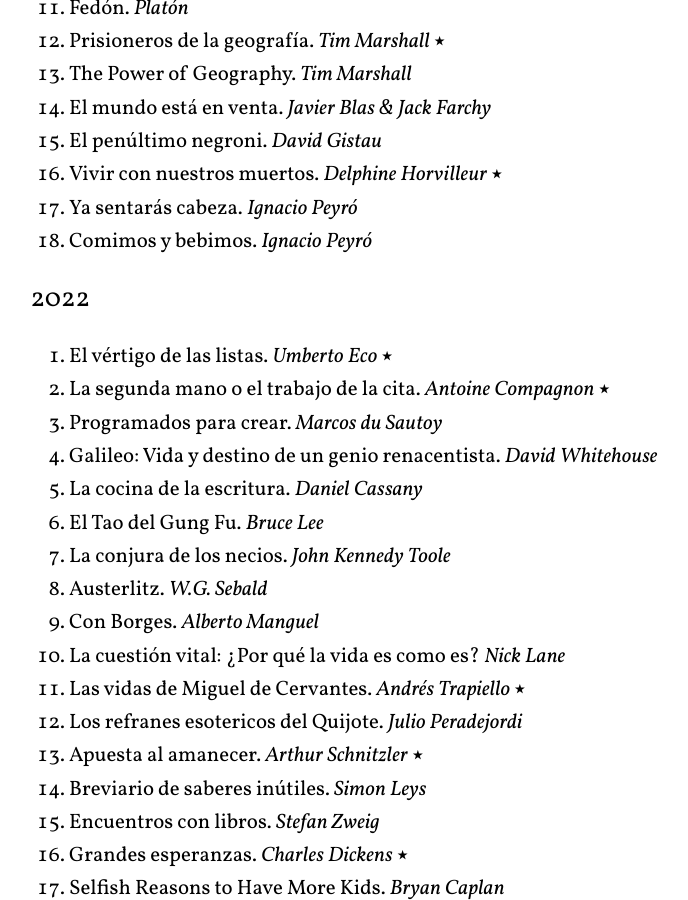
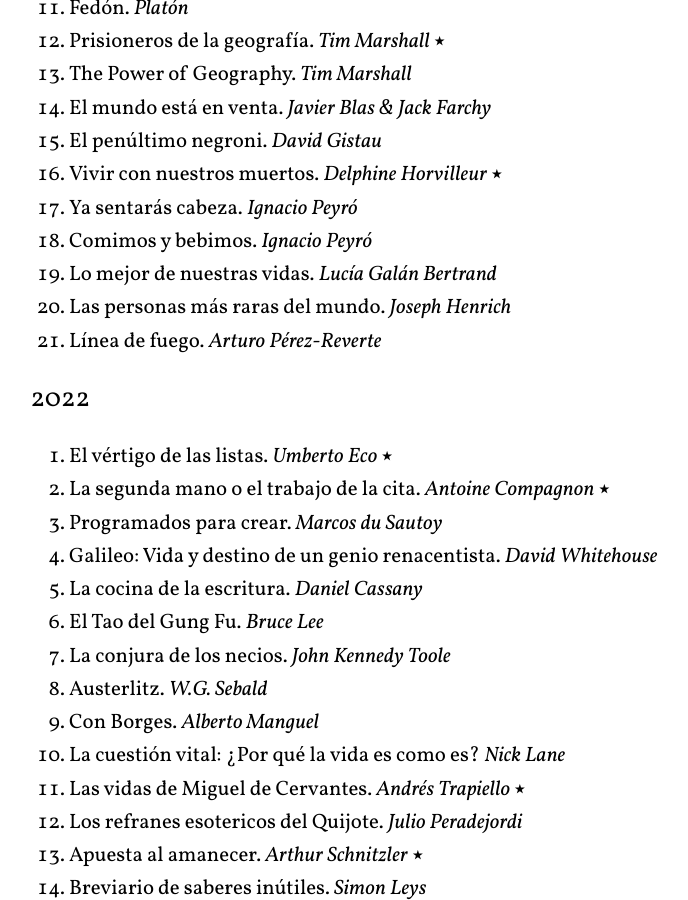
Before and after one commit to arturoherrero/arturoherrero.com, a Jekyll site: the page built from pages/books.md, in a window 1280 px wide and 900 px high, scrolled down 683 px. Shown: the whole window, without its empty margins (220-908 px from the left). Built offline with Jekyll 4.4.1, drawn with Linux system fonts in a browser that asks for light colours.

Commit message:
Update lists

```diff
--- a/pages/books.md
+++ b/pages/books.md
@@ -28,6 +28,9 @@
 16. Vivir con nuestros muertos. *Delphine Horvilleur* ⭑
 17. Ya sentarás cabeza. *Ignacio Peyró*
 18. Comimos y bebimos. *Ignacio Peyró*
+19. Lo mejor de nuestras vidas. *Lucía Galán Bertrand*
+20. Las personas más raras del mundo. *Joseph Henrich*
+21. Línea de fuego. *Arturo Pérez-Reverte*
 
 
 ### 2022
```
Also changed, not shown: pages/directors.md (+4 -0 lines), pages/movies.md (+1 -0 lines).
